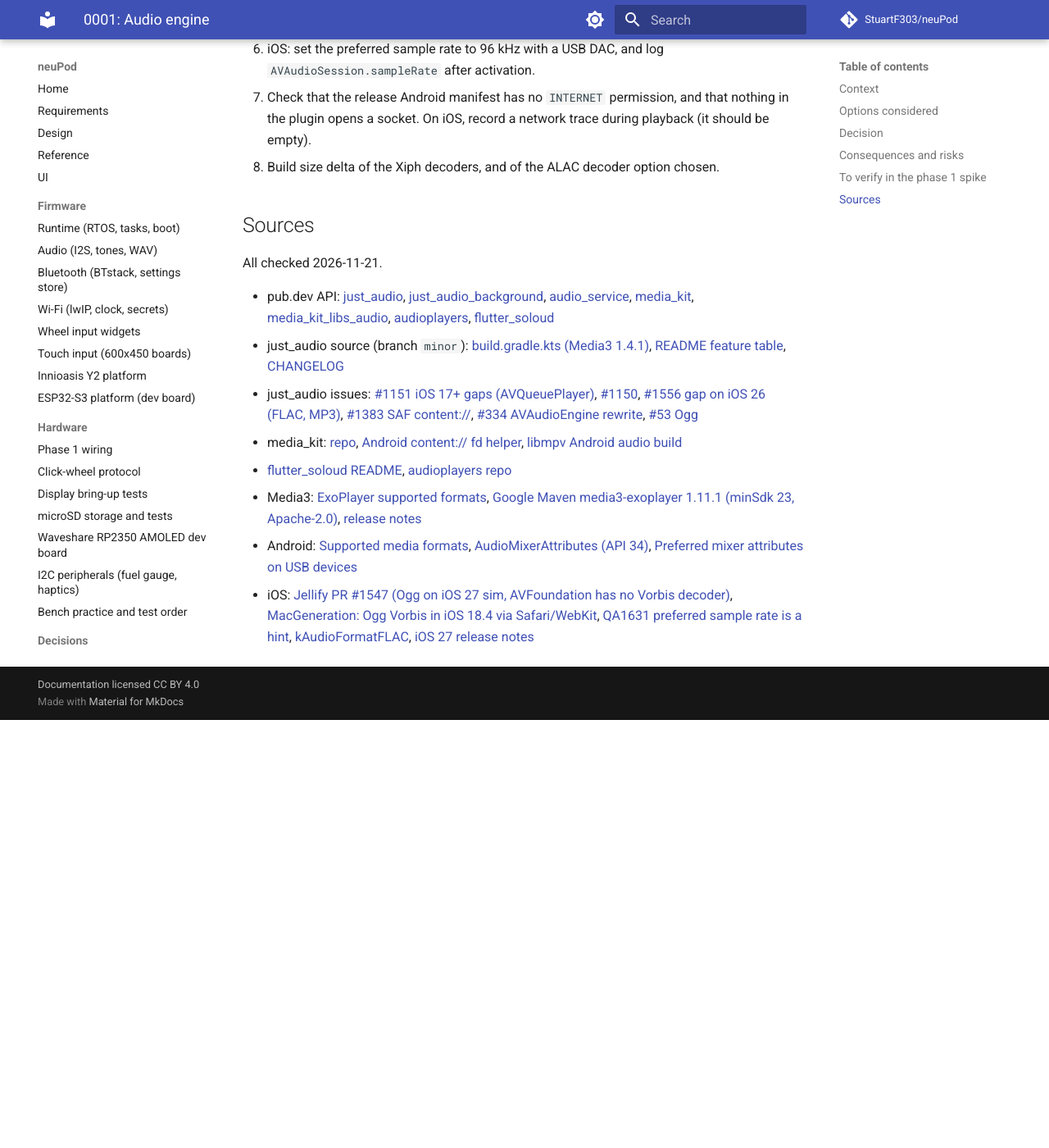
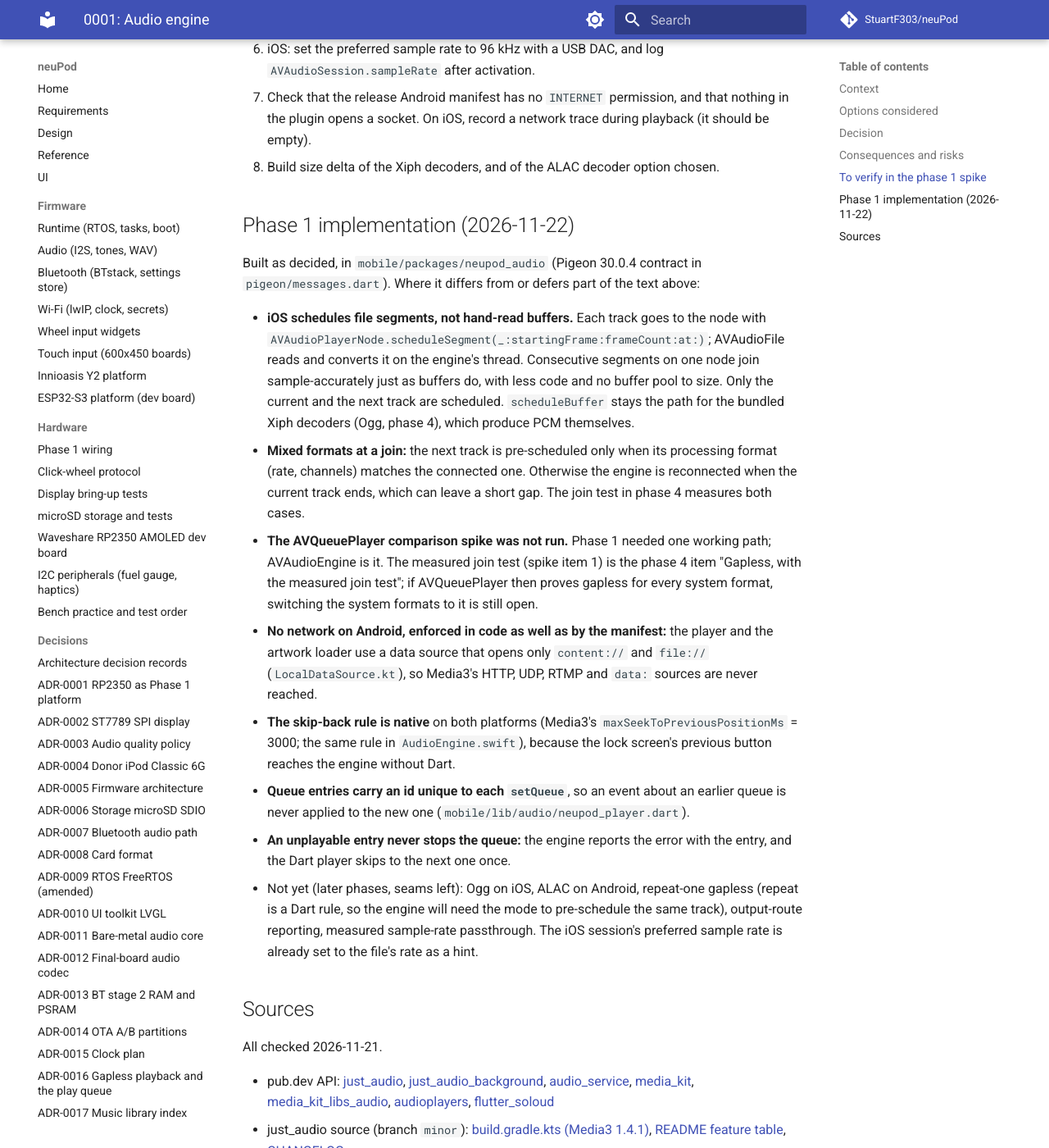
Before and after one commit to StuartF303/neuPod, an MkDocs documentation site: the page built from docs/app/decisions/0001-audio-engine.md, in a window 1280 px wide and 1400 px high, scrolled down 4896 px. Shown: the whole window at 82% size. Built offline with MkDocs 1.6.1 and Material for MkDocs 9.7.7, drawn with Linux system fonts in a browser that asks for light colours; comment, search, counter and statistics services are not loaded; before the commit the page ends 5774 px from its top, so only the background shows below that.

Commit message:
docs(app): playback implementation notes, Media3 licence rows; drop ACCESS_NETWORK_STATE
Records in decisions 0001 and 0002 where the phase 1 implementation
differs or defers (segment scheduling on iOS, local-only data source,
native skip-back rule, resumption deferred to phase 4, WAKE_LOCK), adds
the Media3 and kotlinx.coroutines rows to LICENSE.md, and removes the
ACCESS_NETWORK_STATE permission Media3 adds, since R1 makes no network
connection.

Co-Authored-By: Claude Opus 5.5 <noreply@anthropic.com>

```diff
--- a/docs/app/decisions/0001-audio-engine.md
+++ b/docs/app/decisions/0001-audio-engine.md
@@ -82,6 +82,35 @@ The phase-1 spike first runs the gapless join test on iOS with a plain AVQueuePl
 7. Check that the release Android manifest has no `INTERNET` permission, and that nothing in the plugin opens a socket. On iOS, record a network trace during playback (it should be empty).
 8. Build size delta of the Xiph decoders, and of the ALAC decoder option chosen.
 
+## Phase 1 implementation (2026-11-22)
+
+Built as decided, in `mobile/packages/neupod_audio` (Pigeon 30.0.4 contract in `pigeon/messages.dart`). Where it differs
+from or defers part of the text above:
+
+- **iOS schedules file segments, not hand-read buffers.** Each track goes to the node with
+  `AVAudioPlayerNode.scheduleSegment(_:startingFrame:frameCount:at:)`; AVAudioFile reads and converts it on the engine's
+  thread. Consecutive segments on one node join sample-accurately just as buffers do, with less code and no buffer
+  pool to size. Only the current and the next track are scheduled. `scheduleBuffer` stays the path for the bundled
+  Xiph decoders (Ogg, phase 4), which produce PCM themselves.
+- **Mixed formats at a join:** the next track is pre-scheduled only when its processing format (rate, channels) matches
+  the connected one. Otherwise the engine is reconnected when the current track ends, which can leave a short gap. The
+  join test in phase 4 measures both cases.
+- **The AVQueuePlayer comparison spike was not run.** Phase 1 needed one working path; AVAudioEngine is it. The measured
+  join test (spike item 1) is the phase 4 item "Gapless, with the measured join test"; if AVQueuePlayer then proves
+  gapless for every system format, switching the system formats to it is still open.
+- **No network on Android, enforced in code as well as by the manifest:** the player and the artwork loader use a
+  data source that opens only `content://` and `file://` (`LocalDataSource.kt`), so Media3's HTTP, UDP, RTMP and
+  `data:` sources are never reached.
+- **The skip-back rule is native** on both platforms (Media3's `maxSeekToPreviousPositionMs` = 3000; the same rule in
+  `AudioEngine.swift`), because the lock screen's previous button reaches the engine without Dart.
+- **Queue entries carry an id unique to each `setQueue`**, so an event about an earlier queue is never applied to the
+  new one (`mobile/lib/audio/neupod_player.dart`).
+- **An unplayable entry never stops the queue:** the engine reports the error with the entry, and the Dart player
+  skips to the next one once.
+- Not yet (later phases, seams left): Ogg on iOS, ALAC on Android, repeat-one gapless (repeat is a Dart rule, so the
+  engine will need the mode to pre-schedule the same track), output-route reporting, measured sample-rate passthrough.
+  The iOS session's preferred sample rate is already set to the file's rate as a hint.
+
 ## Sources
 
 All checked 2026-11-21.
```
Also changed, not shown: LICENSE.md (+2 -0 lines), docs/app/decisions/0002-media-session.md (+22 -0 lines), 2 other files.
